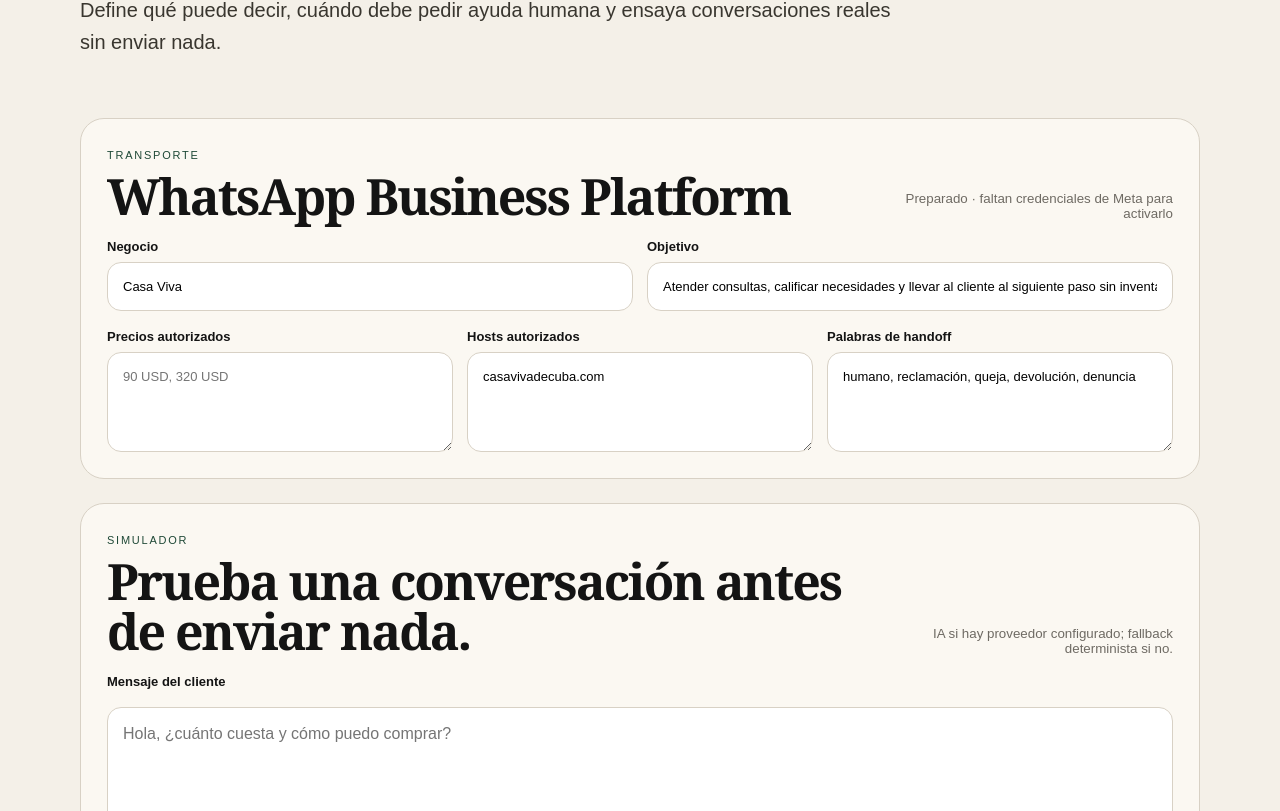
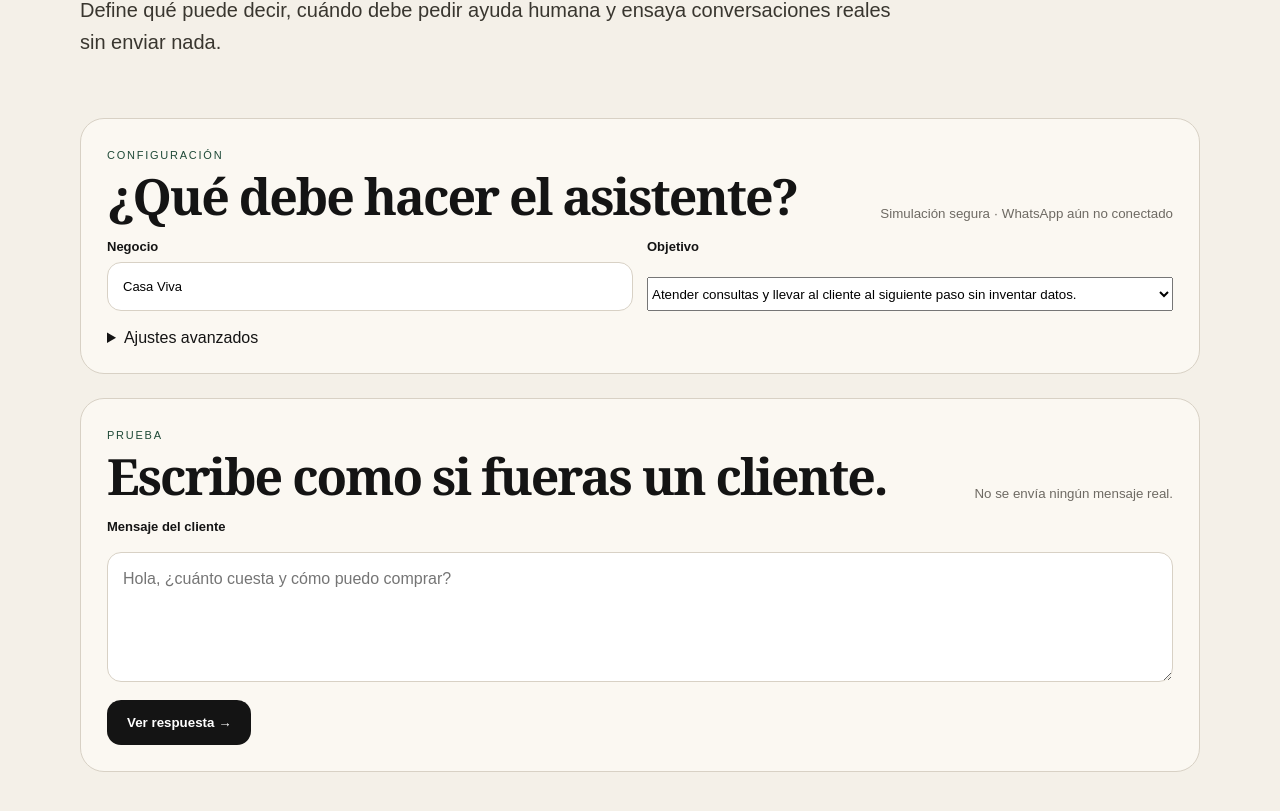
Before and after one commit to ernest196391/ernesto-rondon-nexo, a Next.js app: page /studio/conversations in a window 1280 px wide. Shown: the part 569-1380 px from the top of the page. Built offline with nearby package versions, Linux system fonts and the light colour scheme.

Commit message:
fix: simplify Conversations onboarding

```diff
--- a/app/studio/conversations/ConversationsClient.tsx
+++ b/app/studio/conversations/ConversationsClient.tsx
@@ -5,9 +5,16 @@ import { FormEvent, useEffect, useState } from "react";
 type Result = { result?: { response: string; intent: string; leadScore: number; handoff: boolean }; guardrails?: { blocked: boolean; reason: string | null }; provider?: string; error?: string };
 type TransportState = { provider?: string; configured?: boolean; transport?: string; sendRequiresApproval?: boolean };
 
+const goals = [
+  "Atender consultas y llevar al cliente al siguiente paso sin inventar datos.",
+  "Calificar oportunidades de venta y pedir ayuda humana cuando sea necesario.",
+  "Responder preguntas frecuentes con información autorizada del negocio.",
+  "Ayudar con pedidos y derivar incidencias a una persona.",
+];
+
 export default function ConversationsClient() {
   const [businessName, setBusinessName] = useState("Casa Viva");
-  const [objective, setObjective] = useState("Atender consultas, calificar necesidades y llevar al cliente al siguiente paso sin inventar datos.");
+  const [objective, setObjective] = useState(goals[0]);
   const [allowedPrices, setAllowedPrices] = useState("");
   const [allowedHosts, setAllowedHosts] = useState("casavivadecuba.com");
   const [handoffKeywords, setHandoffKeywords] = useState("humano, reclamación, queja, devolución, denuncia");
@@ -25,20 +32,49 @@ export default function ConversationsClient() {
     try {
       const response = await fetch("/api/studio/conversations/reply", { method: "POST", headers: { "content-type": "application/json" }, body: JSON.stringify({ businessName, objective, allowedPrices, allowedHosts, handoffKeywords, message }) });
       const data = (await response.json()) as Result;
-      if (!response.ok) throw new Error(data.error || "No se pudo simular la respuesta.");
+      if (!response.ok) throw new Error(data.error || "No se pudo probar la respuesta.");
       setOutput(data);
-    } catch (error) { setOutput({ error: error instanceof Error ? error.message : "No se pudo simular la respuesta." }); }
+    } catch (error) { setOutput({ error: error instanceof Error ? error.message : "No se pudo probar la respuesta." }); }
     finally { setLoading(false); }
   }
 
   return <div className="conversations-app">
     <section className="conversation-config">
-      <div className="conversation-sim-head"><div><span>TRANSPORTE</span><h2>WhatsApp Business Platform</h2></div><small>{transport?.configured ? "Configurado · API oficial · envío con aprobación humana" : "Preparado · faltan credenciales de Meta para activarlo"}</small></div>
-      <div className="conversation-grid two"><label>Negocio<input value={businessName} onChange={(e) => setBusinessName(e.target.value)} /></label><label>Objetivo<input value={objective} onChange={(e) => setObjective(e.target.value)} /></label></div>
-      <div className="conversation-grid three"><label>Precios autorizados<textarea value={allowedPrices} onChange={(e) => setAllowedPrices(e.target.value)} placeholder="90 USD, 320 USD" /></label><label>Hosts autorizados<textarea value={allowedHosts} onChange={(e) => setAllowedHosts(e.target.value)} placeholder="midominio.com" /></label><label>Palabras de handoff<textarea value={handoffKeywords} onChange={(e) => setHandoffKeywords(e.target.value)} /></label></div>
+      <div className="conversation-sim-head">
+        <div><span>CONFIGURACIÓN</span><h2>¿Qué debe hacer el asistente?</h2></div>
+        <small>{transport?.configured ? "WhatsApp oficial preparado" : "Simulación segura · WhatsApp aún no conectado"}</small>
+      </div>
+      <div className="conversation-grid two">
+        <label>Negocio<input value={businessName} onChange={(e) => setBusinessName(e.target.value)} /></label>
+        <label>Objetivo<select value={objective} onChange={(e) => setObjective(e.target.value)}>{goals.map((goal) => <option key={goal} value={goal}>{goal}</option>)}</select></label>
+      </div>
+      <details>
+        <summary>Ajustes avanzados</summary>
+        <div className="conversation-grid three">
+          <label>Precios que puede mencionar<textarea value={allowedPrices} onChange={(e) => setAllowedPrices(e.target.value)} placeholder="90 USD, 320 USD" /></label>
+          <label>Webs autorizadas<textarea value={allowedHosts} onChange={(e) => setAllowedHosts(e.target.value)} placeholder="midominio.com" /></label>
+          <label>Cuándo pedir ayuda humana<textarea value={handoffKeywords} onChange={(e) => setHandoffKeywords(e.target.value)} /></label>
+        </div>
+      </details>
     </section>
-    <form className="conversation-simulator" onSubmit={submit}><div className="conversation-sim-head"><div><span>SIMULADOR</span><h2>Prueba una conversación antes de enviar nada.</h2></div><small>IA si hay proveedor configurado; fallback determinista si no.</small></div><label htmlFor="conversation-message">Mensaje del cliente</label><textarea id="conversation-message" required value={message} onChange={(e) => setMessage(e.target.value)} placeholder="Hola, ¿cuánto cuesta y cómo puedo comprar?" /><button disabled={loading}>{loading ? "Simulando…" : "Simular respuesta →"}</button></form>
+
+    <form className="conversation-simulator" onSubmit={submit}>
+      <div className="conversation-sim-head"><div><span>PRUEBA</span><h2>Escribe como si fueras un cliente.</h2></div><small>No se envía ningún mensaje real.</small></div>
+      <label htmlFor="conversation-message">Mensaje del cliente</label>
+      <textarea id="conversation-message" required value={message} onChange={(e) => setMessage(e.target.value)} placeholder="Hola, ¿cuánto cuesta y cómo puedo comprar?" />
+      <button disabled={loading}>{loading ? "Probando…" : "Ver respuesta →"}</button>
+    </form>
+
     {output?.error && <div className="conversation-error" role="alert">{output.error}</div>}
-    {output?.result && <section className="conversation-result" aria-live="polite"><div className="conversation-bubble customer">{message}</div><div className="conversation-bubble agent">{output.result.response}</div><div className="conversation-meta"><span>Intent · <strong>{output.result.intent}</strong></span><span>Lead · <strong>{output.result.leadScore}/100</strong></span><span>Handoff · <strong>{output.result.handoff ? "Sí" : "No"}</strong></span><span>Motor · <strong>{output.provider}</strong></span></div>{output.guardrails?.blocked && <aside className="conversation-guardrail"><strong>Guardrail activado</strong><span>{output.guardrails.reason}</span></aside>}</section>}
+    {output?.result && <section className="conversation-result" aria-live="polite">
+      <div className="conversation-bubble customer">{message}</div>
+      <div className="conversation-bubble agent">{output.result.response}</div>
+      <div className="conversation-meta">
+        <span>Intención · <strong>{output.result.intent}</strong></span>
+        <span>Oportunidad · <strong>{output.result.leadScore}/100</strong></span>
+        <span>Ayuda humana · <strong>{output.result.handoff ? "Sí" : "No"}</strong></span>
+      </div>
+      {output.guardrails?.blocked && <aside className="conversation-guardrail"><strong>Respuesta limitada por una regla</strong><span>{output.guardrails.reason}</span></aside>}
+    </section>}
   </div>;
 }
```
